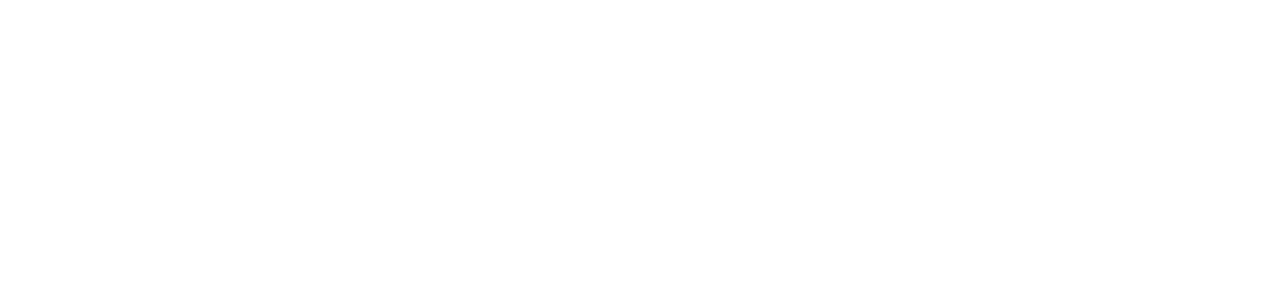
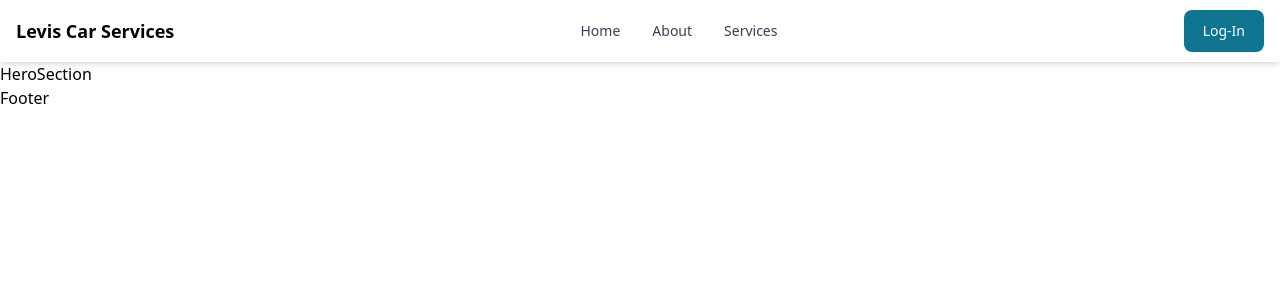
Before and after one commit to noman5945/Car-service-frontend, a React (Vite) app: page / in a window 1280 px wide. Shown: the top 300 px of the page. Built offline with nearby package versions, Linux system fonts and the light colour scheme.

Commit message:
[DONE] Navbar setup

```diff
--- /dev/null
+++ b/src/components/HeroSection.tsx
@@ -0,0 +1,3 @@
+export const HeroSection = () => {
+  return <div>HeroSection</div>;
+};
--- a/src/components/NavBar.tsx
+++ b/src/components/NavBar.tsx
@@ -1,3 +1,31 @@
+import { Button, Navbar } from "flowbite-react";
+import { Link } from "react-router-dom";
+
 export const NavBar = () => {
-  return <div>NavBar</div>;
+  return (
+    <Navbar fluid rounded className=" shadow-md">
+      <Navbar.Brand>
+        {" "}
+        <h1 className=" text-lg font-bold"> Levis Car Services</h1>
+      </Navbar.Brand>
+      <div className=" flex md:order-2">
+        <Link to={"/sign-in"}>
+          <Button>Log-In</Button>
+        </Link>
+        <Navbar.Toggle />
+      </div>
+      <Navbar.Collapse>
+        <Link to={"/"}>
+          <Navbar.Link>Home</Navbar.Link>
+        </Link>
+        <Link to={"/about"}>
+          <Navbar.Link>About</Navbar.Link>
+        </Link>
+        <Link to={"/services"}>
+          {" "}
+          <Navbar.Link>Services</Navbar.Link>
+        </Link>
+      </Navbar.Collapse>
+    </Navbar>
+  );
 };
--- a/src/layouts/Main.tsx
+++ b/src/layouts/Main.tsx
@@ -1,5 +1,13 @@
-import React from "react";
+import { NavBar } from "../components/NavBar";
+import { Outlet } from "react-router-dom";
+import { Footer } from "../components/Footer";
 
 export const Main = () => {
-  return <div>Main</div>;
+  return (
+    <div className=" mx-auto">
+      <NavBar></NavBar>
+      <Outlet />
+      <Footer></Footer>
+    </div>
+  );
 };
--- a/src/main.tsx
+++ b/src/main.tsx
@@ -1,10 +1,12 @@
-import { StrictMode } from 'react'
-import { createRoot } from 'react-dom/client'
-import App from './App.tsx'
-import './index.css'
+import { StrictMode } from "react";
+import { createRoot } from "react-dom/client";
+import App from "./App.tsx";
+import "./index.css";
+import { RouterProvider } from "react-router-dom";
+import { routes } from "./routes/index.tsx";
 
-createRoot(document.getElementById('root')!).render(
+createRoot(document.getElementById("root")!).render(
   <StrictMode>
-    <App />
-  </StrictMode>,
-)
+    <RouterProvider router={routes} />
+  </StrictMode>
+);
--- /dev/null
+++ b/src/pages/About/About.tsx
@@ -0,0 +1,3 @@
+export const About = () => {
+  return <div>About</div>;
+};
--- a/src/pages/Home/Home.tsx
+++ b/src/pages/Home/Home.tsx
@@ -1,5 +1,9 @@
-import React from "react";
+import { HeroSection } from "../../components/HeroSection";
 
 export const Home = () => {
-  return <div>Home</div>;
+  return (
+    <div>
+      <HeroSection />
+    </div>
+  );
 };
--- /dev/null
+++ b/src/pages/Services/Services.tsx
@@ -0,0 +1,3 @@
+export const Services = () => {
+  return <div>Services</div>;
+};
```
Also changed, not shown: src/routes/index.tsx (+29 -1 lines).
